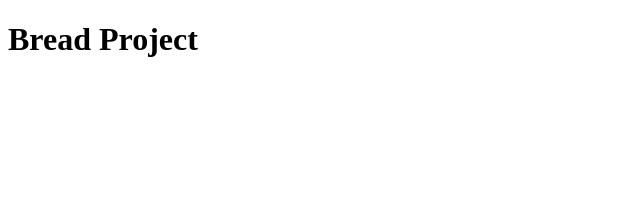
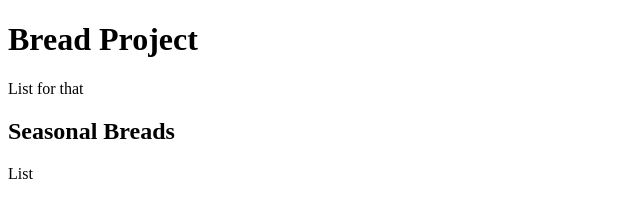
Before and after one commit to ziagithub/com.est.bread, a plain HTML site: page WebContent/index.html in a window 1280 px wide. Shown: the whole page, without its empty margins (0-640 px from the left). Drawn offline with Linux system fonts and the light colour scheme.

Commit message:
Changed index.html and r2.html in b2_index branch

```diff
--- a/WebContent/index.html
+++ b/WebContent/index.html
@@ -6,5 +6,8 @@
 </head>
 <body>
 	<h1>Bread Project</h1>
+	<p>List for that</p>
+	<h2>Seasonal Breads</h2>
+	<p>List</p>
 </body>
 </html>
```
Also changed, not shown: WebContent/r2.html (+1 -0 lines).
